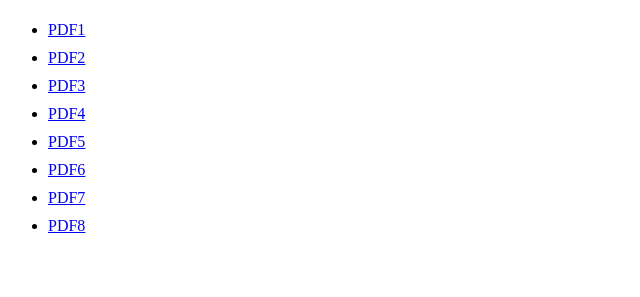
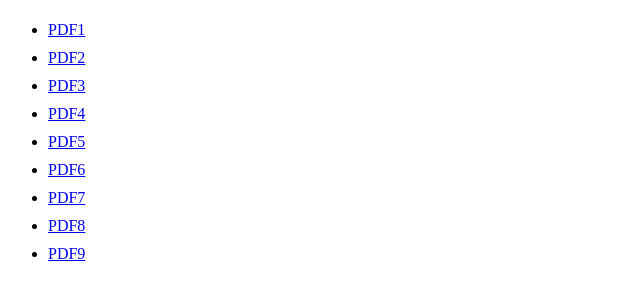
Before and after one commit to supriya-afour/secure_docs, a website: page index.html in a window 1280 px wide. Shown: the part 59-356 px from the top of the page, without its empty margins (0-640 px from the left). Drawn offline with Linux system fonts and the light colour scheme.

Commit message:
added pdf9

```diff
--- a/index.html
+++ b/index.html
@@ -43,6 +43,9 @@
         <li>
           <a href="docs/pdf4.pdf">Pdf8</a>
         </li>
+        <li>
+          <a href="docs/pdf4.pdf">Pdf9</a>
+        </li>
       </ul>
     </div>
 </body>
```
